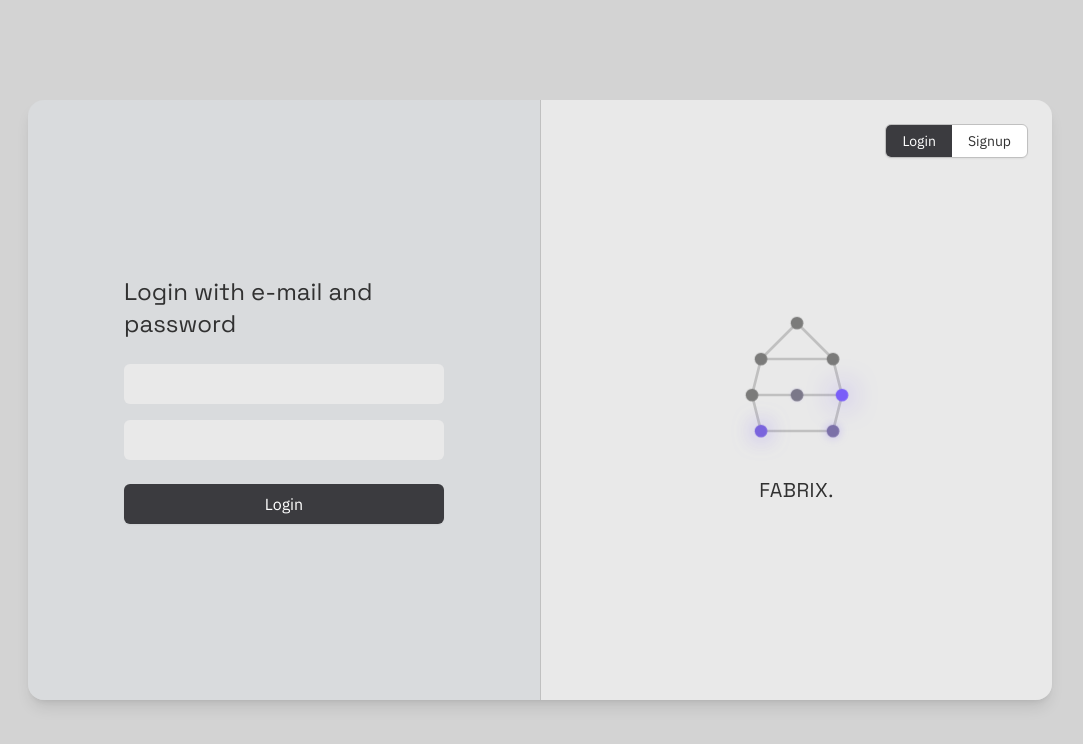
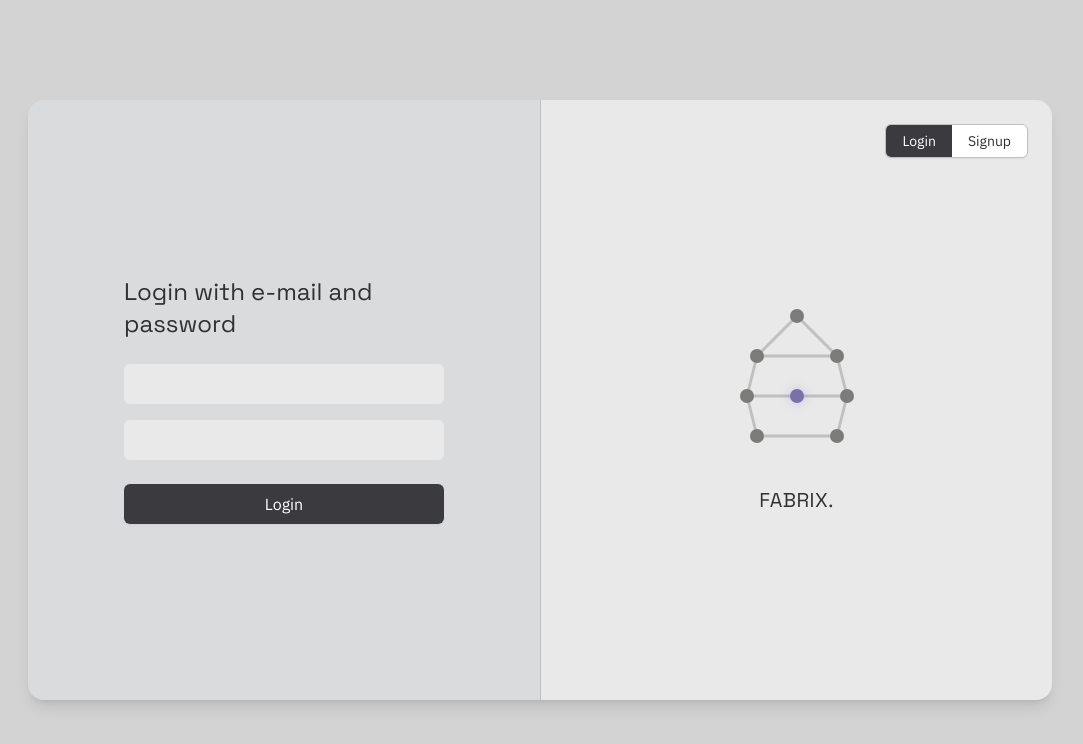
Before and after one commit to connorzittrauer/CTEC-Demo, a React (Vite) app in the folder frontend/: page /auth in a window 1280 px wide. Shown: the top 744 px of the page, without its empty margins (100-1183 px from the left). Built offline with nearby package versions, Linux system fonts and the light colour scheme.

Commit message:
logo bug fixed

```diff
--- a/frontend/src/components/FabrixLogo.tsx
+++ b/frontend/src/components/FabrixLogo.tsx
@@ -1,3 +1,15 @@
+import { useMemo } from "react";
+
+/**
+ * FabrixLogo
+ *
+ * Renders a geometric, node-based house logo using SVG.
+ * Nodes are animated in a randomized sequence using CSS keyframes,
+ * creating a single “pulse” that traverses the structure.
+ *
+ * The traversal order is generated once on mount via a shuffled index map,
+ * ensuring visual variation without runtime overhead.
+ */
 function FabrixLogo() {
     const nodes = [
         // roof
@@ -37,8 +49,27 @@ function FabrixLogo() {
         [6, 7],
     ];
 
+    const STEP = 0.6;
+    const totalDuration = nodes.length * STEP;
+
+    const orderMap = useMemo(() => {
+        const arr = [...nodes.keys()];
+
+        for (let i = arr.length - 1; i > 0; i--) {
+            const j = Math.floor(Math.random() * (i + 1));
+            [arr[i], arr[j]] = [arr[j], arr[i]];
+        }
+
+        const map: Record<number, number> = {};
+        arr.forEach((nodeIndex, position) => {
+            map[nodeIndex] = position;
+        });
+
+        return map;
+    }, []);
+
     return (
-        <svg width="180" height="180" viewBox="0 0 100 100">
+        <svg width="200" height="200" viewBox="0 0 100 100">
 
             {/* CONNECTION LINES */}
             {connections.map(([a, b], i) => (
@@ -54,7 +85,10 @@ function FabrixLogo() {
             ))}
 
             {/* NODES */}
-            {nodes.map((node, i) => (
+            {nodes.map((node, i) => {
+                const orderIndex = orderMap[i];
+
+                return (
                     <circle
                         key={i}
                         cx={node.x}
@@ -62,11 +96,12 @@ function FabrixLogo() {
                         r="3.5"
                         className="node-wave"
                         style={{
-                        animationDelay: `${node.y * 0.03}s`, // keep your directional wave
-                        animationDuration: `${2.8 + (i % 3) * 0.3}s`, // slight variation per node
+                            animationDelay: `${orderIndex * STEP}s`,
+                            animationDuration: `${totalDuration}s`,
                         }}
                     />
-            ))}
+                );
+            })}
 
         </svg>
     );
--- a/frontend/src/index.css
+++ b/frontend/src/index.css
@@ -7,25 +7,23 @@ body {
   @apply bg-background text-text font-body;
 }
 
-
 .node-wave {
   fill: #7B7B7A;
-  animation: wave var(--duration, 3s) linear infinite;
+  animation: wave linear infinite;
 }
 
-/* Main wave */
 @keyframes wave {
   0% {
     fill: #7B7B7A;
     filter: none;
   }
 
-  12% {
+  5% {
     fill: #7A5CFF;
     filter: drop-shadow(0 0 8px #7A5CFF);
   }
 
-  25% {
+  10% {
     fill: #7B7B7A;
     filter: none;
   }
```
Lines whose indentation alone changed are shown as unchanged.
